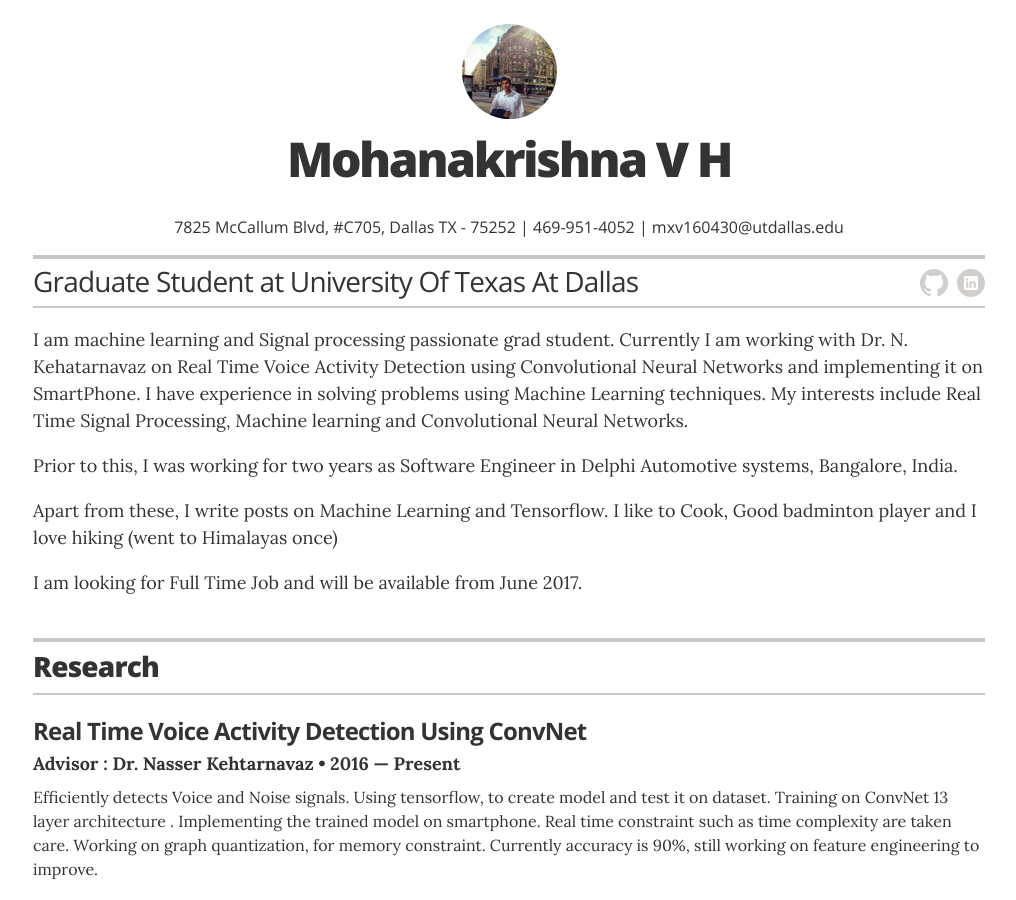
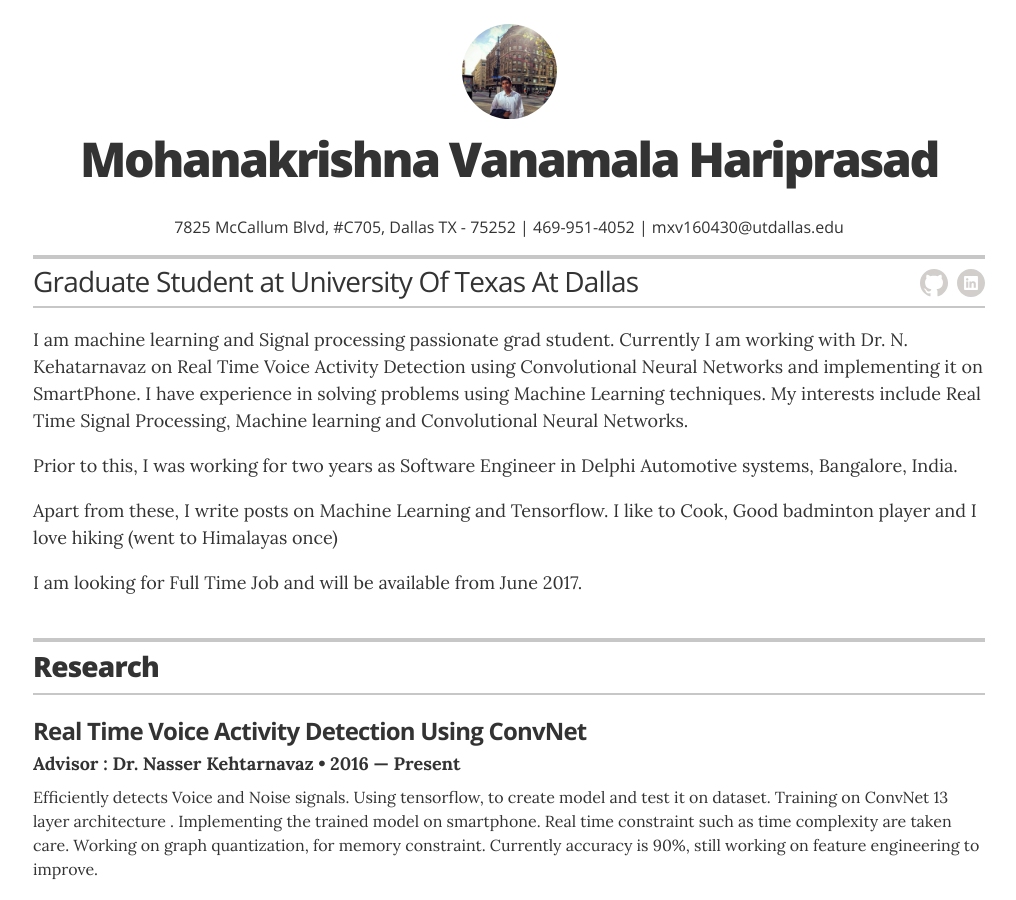
Before and after one commit to mohanakrishnavh/mohanakrishnavh.github.io, a Jekyll site: the page index.html, which Jekyll copies as it is, in a window 1280 px wide and 900 px high. Shown: the whole window, without its empty margins (131-1147 px from the left). Built offline with Jekyll 4.4.1, drawn with Linux system fonts in a browser that asks for light colours.

Commit message:
Update index.html

```diff
--- a/index.html
+++ b/index.html
@@ -34,7 +34,7 @@
 
 
         <!-- Your name is defined in the _config.yml file -->
-        <h1 class="header-name" itemprop="name">Mohanakrishna V H</h1>
+        <h1 class="header-name" itemprop="name">Mohanakrishna Vanamala Hariprasad</h1>
 
         <!-- Contact buttons don't work in print, configure in the _config.yml file, remove "print-only" to display always. -->
         <div class="header-contact-info" itemprop="contact-info">
```
